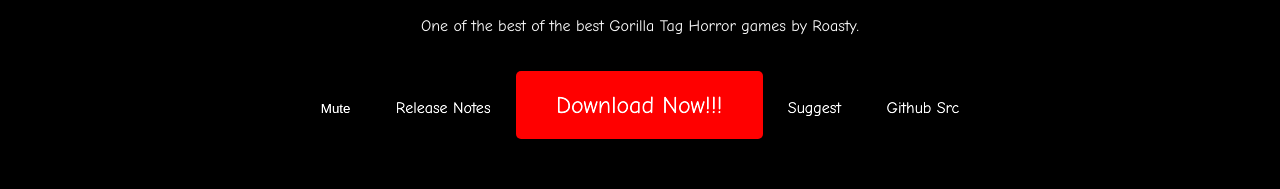
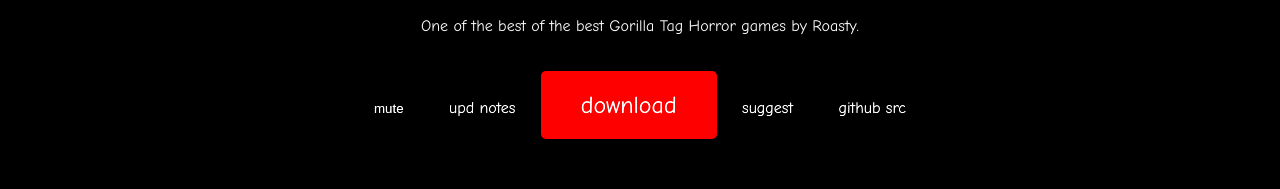
Before and after one commit to crimsonlmaoo/bh, a plain HTML site: page homepage.html in a window 1280 px wide. Shown: the part 151-340 px from the top of the page. Drawn offline with Linux system fonts and the light colour scheme.

Commit message:
Update homepage.html

```diff
--- a/homepage.html
+++ b/homepage.html
@@ -179,11 +179,11 @@
     <main>
         <h2>Welcome to the Busty Horror Site.</h2>
         <p>One of the best of the best Gorilla Tag Horror games by Roasty.</p>
-        <button class="mute-button" id="muteButton">Mute</button>
-        <a href="releasenotes.html" class="mute-button">Release Notes</a>
-        <a href="https://roastedduckreel.itch.io/busty-horror" class="big-button" target="_blank">Download Now!!!</a>
-        <a href="suggest.html" class="mute-button">Suggest</a>
-        <a href="https://github.com/crimsonlmaoo/bustyhorror" class="mute-button">Github Src</a>
+        <button class="mute-button" id="muteButton">mute</button>
+        <a href="releasenotes.html" class="mute-button">upd notes</a>
+        <a href="https://roastedduckreel.itch.io/busty-horror" class="big-button" target="_blank">download</a>
+        <a href="suggest.html" class="mute-button">suggest</a>
+        <a href="https://github.com/crimsonlmaoo/bh" class="mute-button">github src</a>
     </main>
     <div class="container">
         <h1>Some ingame looks of Busty Horror</h1>
```
